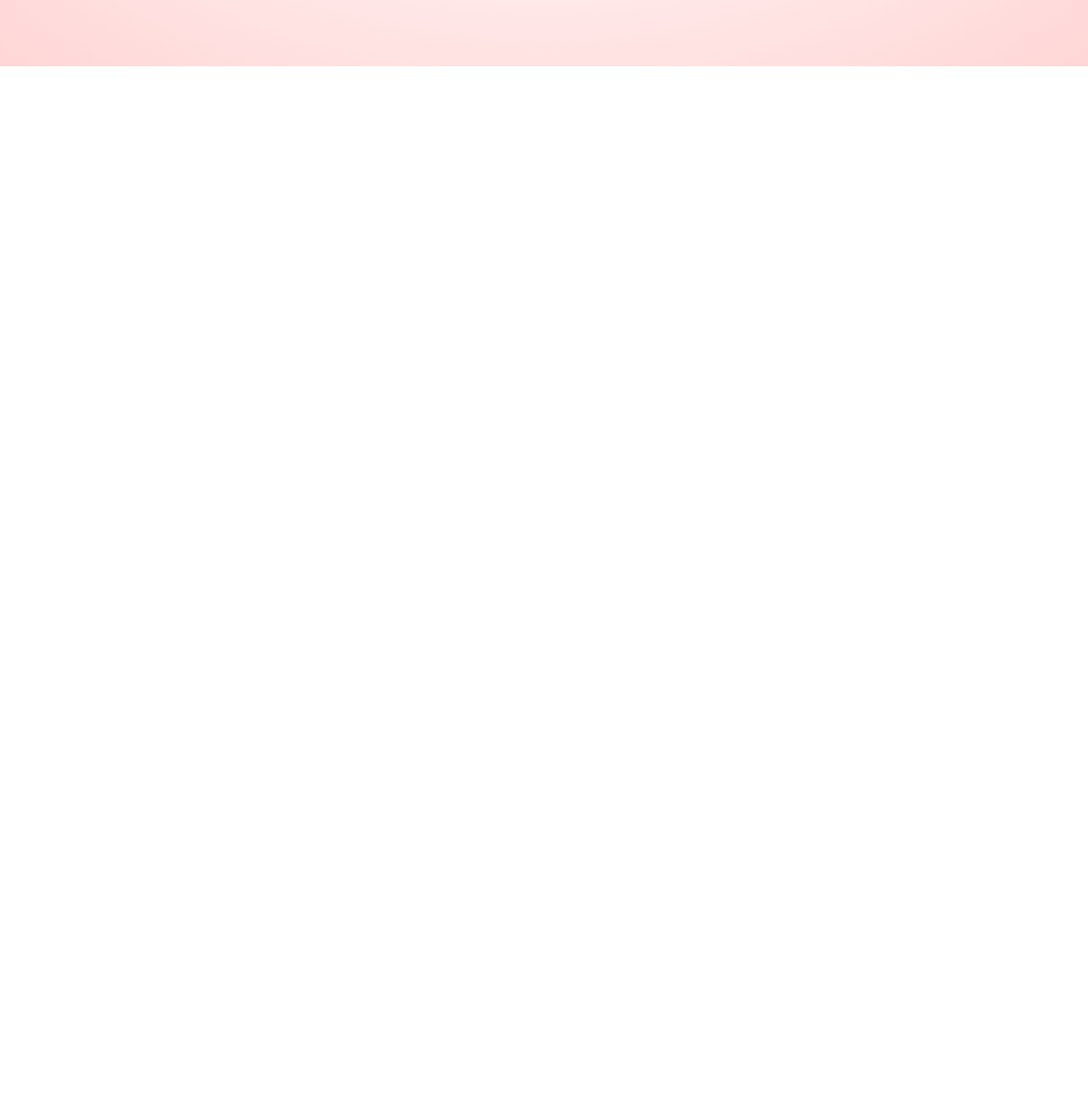
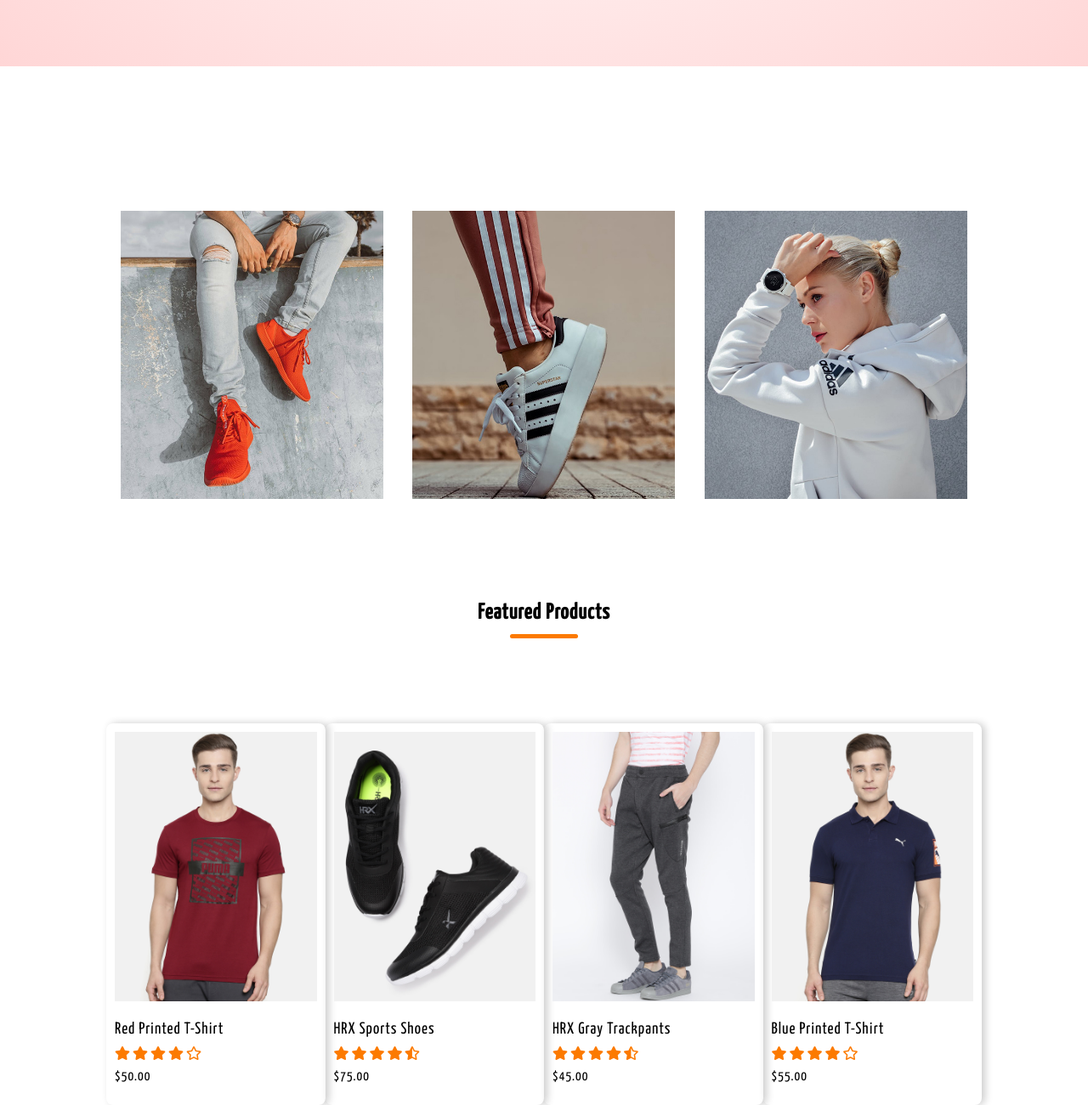
Before and after one commit to saamnguyen/red-store-web-site, a plain HTML site: page index.html in a window 1280 px wide. Shown: the part 722-2022 px from the top of the page at 85% size. Before the commit the page ends 800 px from the top, so only its background shows below. Drawn offline with Linux system fonts and the light colour scheme.

Commit message:
categories products

```diff
--- a/assets/css/style.css
+++ b/assets/css/style.css
@@ -5,6 +5,7 @@
     padding: 0;
     font-family: 'Yanone Kaffeesatz', sans-serif;
     box-sizing: border-box;
+    scroll-behavior: smooth;
 }
 
 :root{
@@ -37,6 +38,7 @@
     left: 0;
     right: 0;
     box-shadow: 2px 2px 10px rgba(0, 0, 0, .2);
+    background-color: #fff;
 }
 
 .logo{
@@ -94,7 +96,7 @@
 }
 
 .header-title{
-    font-size: 1.6rem;
+    font-size: 2.2rem;
     font-weight: 500;
     letter-spacing: 2px;
 }
@@ -104,6 +106,7 @@
     margin-top: 10px;
     color: var(--text-color-light);
     margin-bottom: 20px;
+    letter-spacing: 1px;
 }
 
 .header-btn{
@@ -118,6 +121,98 @@
 }
 
 .header-btn:hover{
-    letter-spacing: 2px;
-    opacity: .8;
+    background-color: rgb(24, 12, 12);
+    color: var(--orange-color);
+    box-shadow: 10px 10px 20px rgba(0, 0, 0, .5);
 }
+
+/* Featured Categories */
+.categories{
+    margin: 70px 0;
+}
+
+.col-3{
+    flex-basis: 30%;
+    min-width: 250px;
+    margin-bottom: 30px;
+}
+
+.categories__img{
+    width: 100%;
+}
+
+.smaller-container{
+    max-width: 1080px;
+    margin: auto;
+    padding: 0 25px;
+
+}
+
+/* Product categories */
+.col-4{
+   flex-basis: 25%;
+   min-width: 200px;
+   padding: 10px;
+   transition: .4s;
+   border-radius: .5rem;
+   overflow: hidden;
+   box-shadow: 4px 0 10px rgba(0, 0, 0, .2);
+}
+
+.col-4:hover{
+    transform: translateY(-10px);
+    box-shadow: 2px 2px 10px rgba(0, 0, 0, .5);
+}
+
+.featured__title{
+    letter-spacing: 1px;
+    font-size: 1.6rem;
+    position: relative;
+    text-align: center;
+    line-height: 60px
+}
+
+.featured__title::before{
+    position: absolute;
+    content: "";
+    background-color: var(--orange-color);
+    width: 80px;
+    height: 5px;
+    border-radius: .5rem;
+    bottom: 0;
+    left: 50%;
+    transform: translateX(-50%);
+}
+
+.product__img
+{
+    width: 100%;
+    margin-bottom: 20px;
+}
+
+.product__title{
+    color: #000;
+    font-weight: 400;
+    margin-bottom: 10px;
+    letter-spacing: 1px;
+    font-size: 1.2rem;
+}
+
+.product__stars{
+    list-style: none;
+    display: flex;
+}
+
+.product__star{
+    margin-right: 3px;
+    margin-bottom: 10px;
+}
+
+.product__star i{
+    color: var(--orange-color);
+}
+
+.product__prices{
+    letter-spacing: 1px;
+    margin-bottom: 15px;
+}
--- a/index.html
+++ b/index.html
@@ -25,7 +25,7 @@
 
                 <div class="navbar__list">
                     <ul>
-                        <li class="navbar__items"><a href="#home" class="navbar__link">Home</a></li>
+                        <li class="navbar__items"><a href="#" class="navbar__link">Home</a></li>
                         <li class="navbar__items"><a href="#products" class="navbar__link">Products</a></li>
                         <li class="navbar__items"><a href="#about" class="navbar__link">About</a></li>
                         <li class="navbar__items"><a href="#contact" class="navbar__link">Contact</a></li>
@@ -47,5 +47,87 @@
             </div>
         </div>
     </div>
+
+    <!-- Featured Categories -->
+    <div class="categories">
+        <div class="smaller-container">
+            <div class="row">
+                <div class="col-3">
+                    <img src="./assets/img/category-1.jpg" alt="" class="categories__img">
+                </div>
+                <div class="col-3">
+                    <img src="./assets/img/category-2.jpg" alt="" class="categories__img">
+                </div>
+                <div class="col-3">
+                    <img src="./assets/img/category-3.jpg" alt="" class="categories__img">
+                </div>
+            </div>
+        </div>
+    </div>
+
+    <!-- Featured Product -->
+    <div class="smaller-container" id="products">
+        <h2 class="featured__title">
+            Featured Products
+        </h2>
+
+        <div class="row">
+            <div class="col-4">
+                <img src="./assets/img/product-1.jpg" alt="" class="product__img">
+                <p class="product__title">Red Printed T-Shirt</p>
+                <ul class="product__stars">
+                    <!-- <i class="fas fa-star-half-alt"></i> -->
+                    <li class="product__star"><i class="fas fa-star"></i></li>
+                    <li class="product__star"><i class="fas fa-star"></i></li>
+                    <li class="product__star"><i class="fas fa-star"></i></li>
+                    <li class="product__star"><i class="fas fa-star"></i></li>
+                    <li class="product__star"><i class="far fa-star"></i></li>
+                </ul>
+                <p class="product__prices">$50.00</p>
+            </div>
+
+            <div class="col-4">
+                <img src="./assets/img/product-2.jpg" alt="" class="product__img">
+                <p class="product__title">HRX Sports Shoes</p>
+                <ul class="product__stars">
+                    <!-- <i class="fas fa-star-half-alt"></i> -->
+                    <li class="product__star"><i class="fas fa-star"></i></li>
+                    <li class="product__star"><i class="fas fa-star"></i></li>
+                    <li class="product__star"><i class="fas fa-star"></i></li>
+                    <li class="product__star"><i class="fas fa-star"></i></li>
+                    <li class="product__star"><i class="fas fa-star-half-alt"></i></li>
+                </ul>
+                <p class="product__prices">$75.00</p>
+            </div>
+
+            <div class="col-4">
+                <img src="./assets/img/product-3.jpg" alt="" class="product__img">
+                <p class="product__title">HRX Gray Trackpants</p>
+                <ul class="product__stars">
+                    <!-- <i class="fas fa-star-half-alt"></i> -->
+                    <li class="product__star"><i class="fas fa-star"></i></li>
+                    <li class="product__star"><i class="fas fa-star"></i></li>
+                    <li class="product__star"><i class="fas fa-star"></i></li>
+                    <li class="product__star"><i class="fas fa-star"></i></li>
+                    <li class="product__star"><i class="fas fa-star-half-alt"></i></li>
+                </ul>
+                <p class="product__prices">$45.00</p>
+            </div>
+
+            <div class="col-4">
+                <img src="./assets/img/product-4.jpg" alt="" class="product__img">
+                <p class="product__title">Blue Printed T-Shirt</p>
+                <ul class="product__stars">
+                    <!-- <i class="fas fa-star-half-alt"></i> -->
+                    <li class="product__star"><i class="fas fa-star"></i></li>
+                    <li class="product__star"><i class="fas fa-star"></i></li>
+                    <li class="product__star"><i class="fas fa-star"></i></li>
+                    <li class="product__star"><i class="fas fa-star"></i></li>
+                    <li class="product__star"><i class="far fa-star"></i></li>
+                </ul>
+                <p class="product__prices">$55.00</p>
+            </div>
+        </div>
+    </div>
 </body>
 </html>
```
